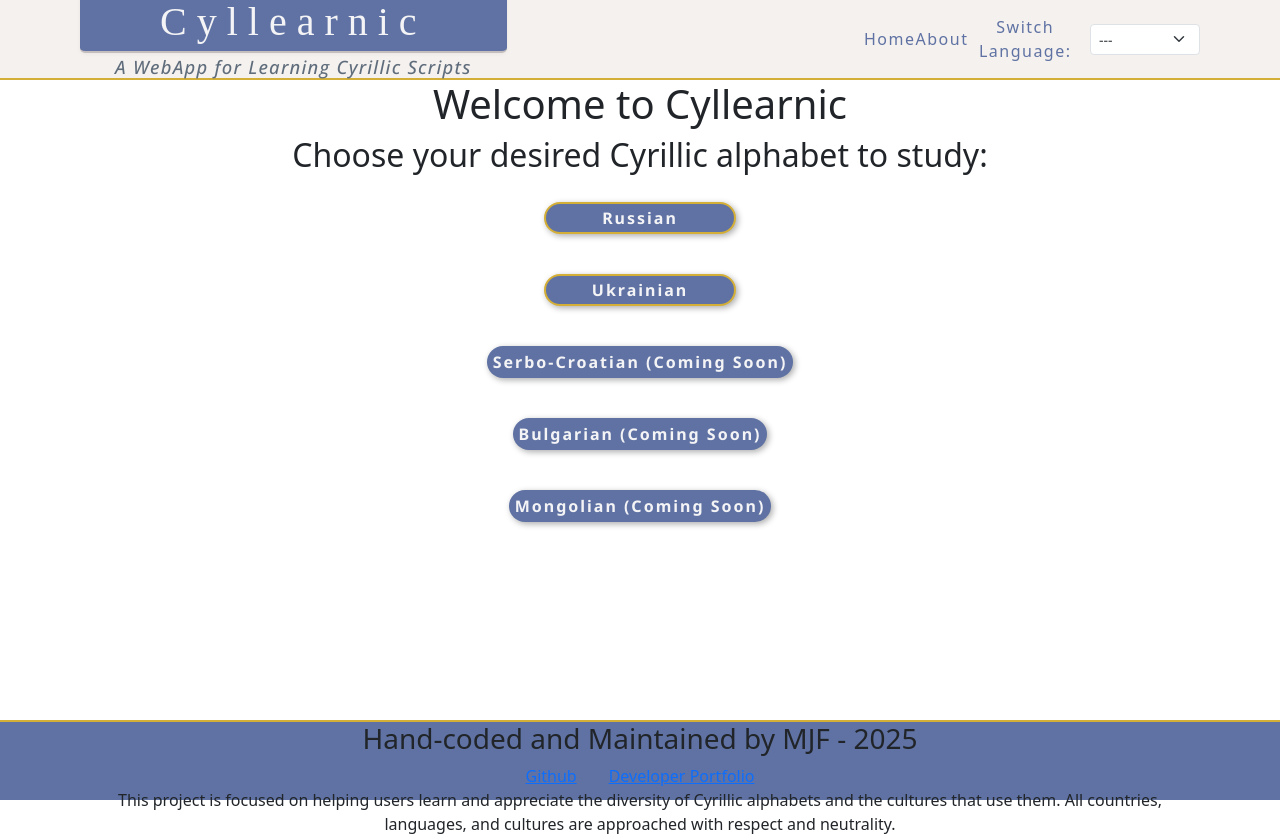
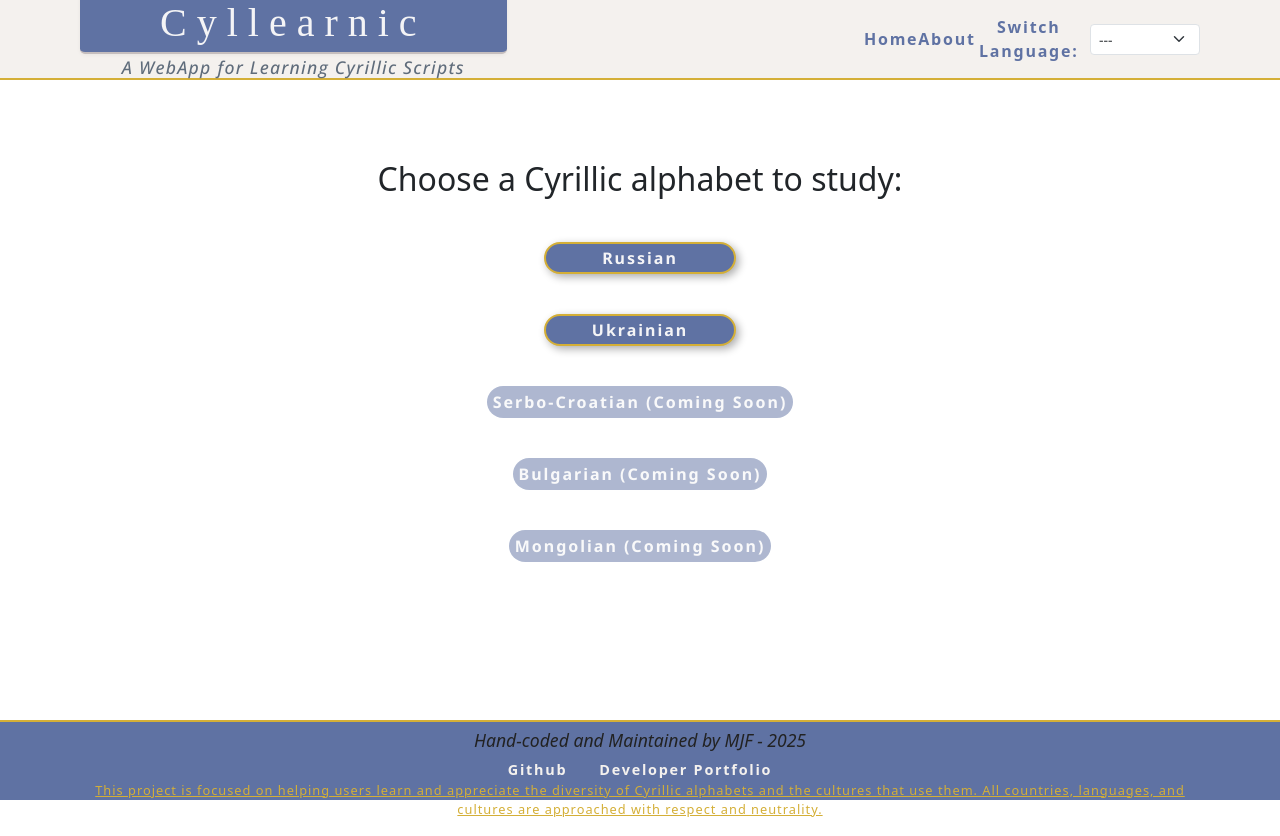
Before and after one commit to mjfru/cyllearnic, a React (Vite) app: page / in a window 1280 px wide. Built offline with nearby package versions, Linux system fonts and the light colour scheme; a web font is replaced by a local one.

Commit message:
alter html syntax in some main components, fix sizing in footer, try some different formatting options for the main content pages to reach uniformity

```diff
--- a/src/components/FlashCards.jsx
+++ b/src/components/FlashCards.jsx
@@ -15,7 +15,7 @@ const FlashCards = () => {
 	const selectedLanguage = datasets[language];
 
 	return (
-		<>
+		<main>
 			<h2>Flashcards</h2>
 			<ActivityNav />
 			<div className="flashcard-container">
@@ -23,7 +23,7 @@ const FlashCards = () => {
           return <FlashCard {...letter} key={letter.id}/>
 				})}
 			</div>
-		</>
+		</main>
 	);
 };
 
--- a/src/components/Home.jsx
+++ b/src/components/Home.jsx
@@ -2,10 +2,10 @@ import { Link } from "react-router-dom";
 
 const Main = () => {
 	return (
-		<>
+		<main className="hero-content">
 			<div className="main-headers">
-				<h1>Welcome to Cyllearnic</h1>
-				<h2>Choose your desired Cyrillic alphabet to study:</h2>
+				{/* <h1>Welcome to Cyllearnic</h1> */}
+				<h2>Choose a Cyrillic alphabet to study:</h2>
 			</div>
 			<nav className="lang-select-container">
 				<Link to="/study/russian">
@@ -30,7 +30,7 @@ const Main = () => {
 					</button>
 				</Link>
 			</nav>
-		</>
+		</main>
 	);
 };
 
--- a/src/styles/header_footer.css
+++ b/src/styles/header_footer.css
@@ -57,10 +57,12 @@
 	align-items: center;
 }
 
-.navigation-link, label {
+.navigation-link,
+label {
 	color: var(--background-footer);
 	text-decoration: none;
-  letter-spacing: 1.5px;
+	letter-spacing: 1.75px;
+	font-weight: bold;
 }
 
 .navigation-link:hover {
@@ -90,6 +92,20 @@
 	display: flex;
 	flex-direction: column;
 	justify-content: space-evenly;
+  padding-top: .5rem;
+}
+
+.footer-container h3 {
+  font-size: var(--sub-header-size);
+  font-style: italic;
+  color: var(--primary-text);
+}
+
+.footer-container p {
+	color: var(--highlight-bright);
+  font-size: .8rem;
+	text-decoration: underline;
+  letter-spacing: 1px;
 }
 
 .personal-link-container {
@@ -99,4 +115,13 @@
 
 .personal-link-container a {
 	margin: 0 1rem;
+	text-decoration: none;
+	letter-spacing: 1.75px;
+	font-weight: bold;
+  font-size: .9rem;
+  color: var(--background-header);
 }
+
+.personal-link-container a:hover {
+  text-decoration: underline;
+}
--- a/src/styles/main_displays.css
+++ b/src/styles/main_displays.css
@@ -1,6 +1,14 @@
 h1,
 h2 {
 	text-align: center;
+}
+
+.hero-content {
+  padding-top: 5rem;
+  display: flex;
+  flex-direction: column;
+  align-items: center;
+  justify-content: center;
 }
 
 .activity-nav {
@@ -30,6 +38,7 @@ input[type="checkbox"] {
 	display: flex;
 	flex-direction: column;
 	align-items: center;
+  margin-top: 1rem;
 }
 
 .lang-nav-btn {
@@ -44,7 +53,12 @@ input[type="checkbox"] {
 	margin: 1.25rem auto;
 	border: 2.5px solid var(--highlight-bright);
 	border-radius: 20px;
-	box-shadow: 2px 2px 6px rgba(0, 0, 0, 0.33);
+	box-shadow: 3px 3px 8px rgba(0, 0, 0, 0.33);
+  transition: box-shadow .5s;
+}
+
+.lang-nav-btn:hover {
+  box-shadow: 2px 4px 10px rgba(0, 0, 0, 0.55);
 }
 
 .lang-nav-btn:active {
@@ -54,6 +68,8 @@ input[type="checkbox"] {
 .lang-nav-btn:disabled {
   border: none;
 	cursor: not-allowed;
+  opacity: 0.5;
+  box-shadow: none;
 }
 
 .study-container,
--- a/src/styles/variables.css
+++ b/src/styles/variables.css
@@ -18,7 +18,7 @@
 
   /* Sizes */
   --logo-size: 2.5rem;
-  --sub-header-size: 1.15rem;
+  --sub-header-size: 1.10rem;
 
 	/* Borders & Shadows */
 	--border-color: #c5bebe;
```
Also changed, not shown: src/components/Footer.jsx (indentation only), todo.txt. Lines whose indentation alone changed are shown as unchanged.
